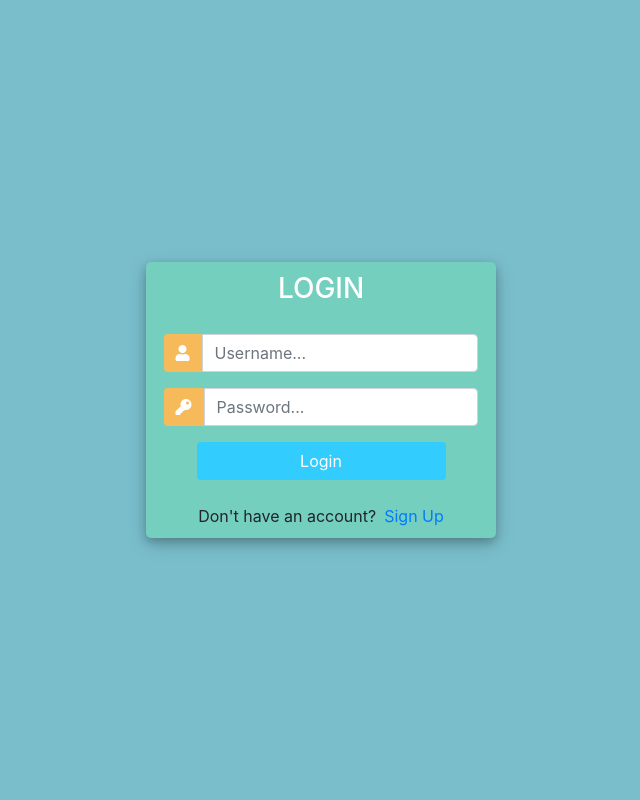
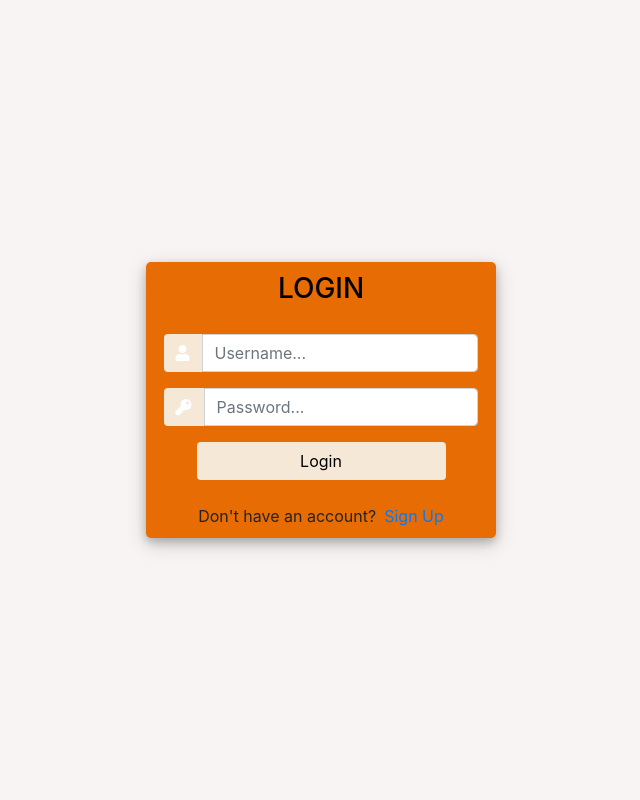
Before and after one commit to SS0706/SingHealthWebApp, a Django app: template accounts/templates/accounts/login.html in a window 1280 px wide. Shown: the whole page, without its empty margins (319-959 px from the left). Run offline with Django 3.2, Linux system fonts and the light colour scheme; the template is opened without the code that fills it, so the values that code supplies are empty; some libraries are stand-ins or nearby versions.

Commit message:
Slightly changed UI colour scheme to match SH aesthetic

```diff
--- a/accounts/templates/accounts/login.html
+++ b/accounts/templates/accounts/login.html
@@ -14,13 +14,13 @@
 			margin: 0;
 			padding: 0;
 			height: 100%;
-			background: #7abecc !important;
+			background: #f8f4f4 !important;
 		}
 		.user_card {
 			width: 350px;
 			margin-top: auto;
 			margin-bottom: auto;
-			background: #74cfbf;
+			background: #e86c04;
 			position: relative;
 			display: flex;
 			justify-content: center;
@@ -38,14 +38,14 @@
 		}
 
 		#form-title{
-			color: #fff;
+			color: #000000;
 
 		}
 
 		.login_btn {
 			width: 100%;
-			background: #33ccff !important;
-			color: white !important;
+			background: #f6e8d7 !important;
+			color: black !important;
 		}
 		.login_btn:focus {
 			box-shadow: none !important;
@@ -55,7 +55,7 @@
 			padding: 0 2rem;
 		}
 		.input-group-text {
-			background: #f7ba5b !important;
+			background: #f6e8d7 !important;
 			color: white !important;
 			border: 0 !important;
 			border-radius: 0.25rem 0 0 0.25rem !important;
--- a/accounts/templates/accounts/navbar.html
+++ b/accounts/templates/accounts/navbar.html
@@ -1,5 +1,5 @@
 {% load static %}
-<nav class="navbar navbar-expand-lg navbar-light bg-light">
+<nav class="navbar navbar-expand-lg navbar-dark bg-dark">
   <a href="{% url 'home' %}">
     <img src="{% static 'images/singhealth-squarelogo.png' %}" width="70">
   </a>
```
Also changed, not shown: accounts/templates/accounts/register.html (+6 -6 lines), static/CSS/main.css (+4 -4 lines), db.sqlite3.
